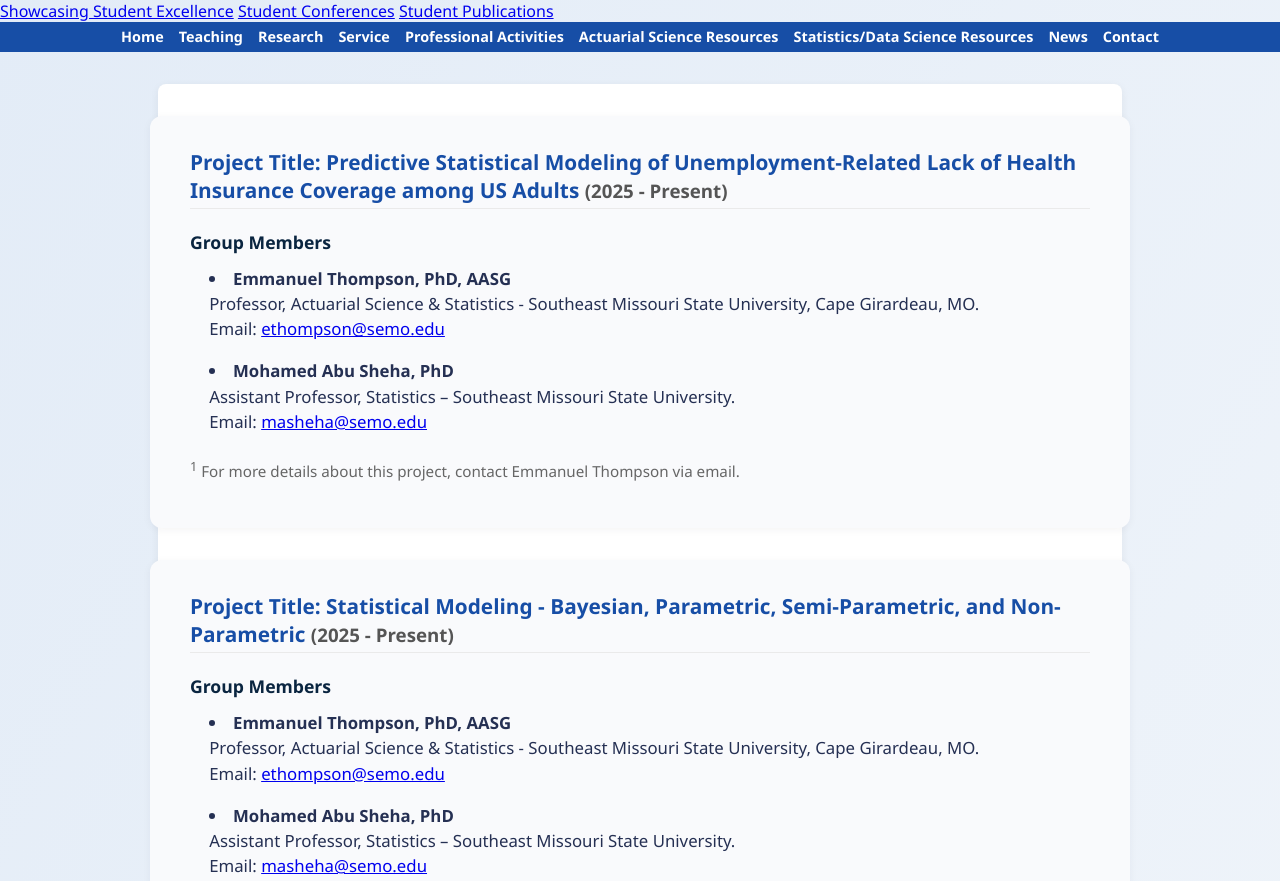
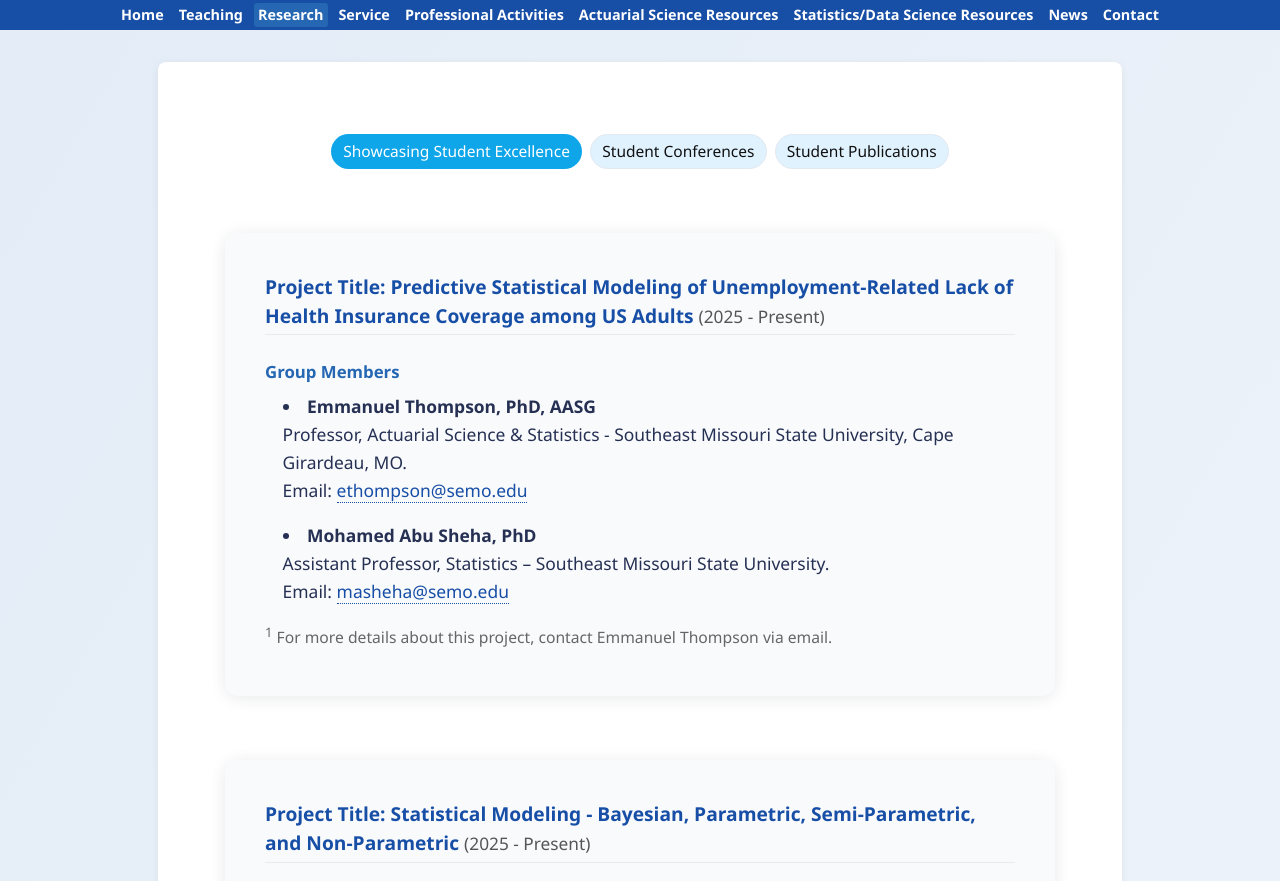
Before and after one commit to tomsca/ethompson, a plain HTML site: page research.html in a window 1280 px wide. Shown: the top 881 px of the page. Drawn offline with Linux system fonts and the light colour scheme.

Commit message:
Enhance research.html with styles and project updates
Added CSS styles for chips navigation and research projects. Updated navigation to highlight the active Research link. Modified project sections to include new research details and group members.

```diff
--- a/research.html
+++ b/research.html
@@ -1,21 +1,114 @@
-<div class="chips">
-  <a class="chip is-active" href="showcasing-student-excellence.html">Showcasing Student Excellence</a>
-  <a class="chip" href="student-conferences.html">Student Conferences</a>
-  <a class="chip" href="#">Student Publications</a>
-</div>
 <!DOCTYPE html>
 <html lang="en">
 <head>
   <meta charset="UTF-8">
   <title>Research | Emmanuel Thompson</title>
   <link rel="stylesheet" href="assets/css/style.css">
+  <style>
+    .chips {
+      display: flex;
+      gap: .5rem;
+      flex-wrap: wrap;
+      margin: 2.5em auto 2em auto;
+      justify-content: center;
+      max-width: 700px;
+    }
+    .chip {
+      background: #e0f2fe;
+      border: 1px solid #e2e8f0;
+      padding: .35rem .7rem;
+      border-radius: 999px;
+      font-size: .97rem;
+      text-decoration: none;
+      color: #111111;
+      transition: background 0.2s, color 0.2s;
+      display: inline-block;
+    }
+    .chip.is-active {
+      background: #0ea5e9;
+      color: white;
+      border-color: transparent;
+      pointer-events: none;
+    }
+    .research-project {
+      max-width: 750px;
+      margin: 2em auto;
+      background: rgba(249,250,252, 0.97);
+      border-radius: 14px;
+      box-shadow: 0 2px 16px rgba(30,40,60,0.10);
+      padding: 2.5em 2.5em 2em 2.5em;
+      position: relative;
+      z-index: 2;
+    }
+    .research-project h2 {
+      color: #174ea6;
+      margin-bottom: 1.2em;
+      font-size: 1.2em;
+      font-weight: 700;
+      line-height: 1.5;
+    }
+    .research-project h3 {
+      margin-top: 1.5em;
+      margin-bottom: .5em;
+      color: #2567b3;
+      font-size: 1.05em;
+    }
+    .research-project h4 {
+      margin-top: 1.25em;
+      margin-bottom: .5em;
+      color: #174ea6;
+      font-size: 1em;
+      font-weight: 600;
+    }
+    .years {
+      font-size: .98em;
+      color: #1a5c8e;
+      font-weight: 400;
+    }
+    .research-project ul {
+      padding-left: 1.1em;
+      margin-top: 0.6em;
+      margin-bottom: 0;
+    }
+    .research-project li {
+      margin-bottom: 1em;
+      font-size: 1.09em;
+      line-height: 1.6;
+    }
+    .research-project a {
+      color: #174ea6;
+      text-decoration: none;
+      border-bottom: 1px dotted #174ea6;
+      transition: color 0.15s;
+      font-weight: 500;
+    }
+    .research-project a:hover {
+      color: #d95a11;
+      border-bottom: 1px solid #d95a11;
+    }
+    .footnote {
+      margin-top: 1em;
+      font-size: .98em;
+      color: #666;
+    }
+    @media (max-width: 600px) {
+      .research-project {
+        padding: 1.2em 0.7em;
+      }
+      .chips {
+        flex-direction: column;
+        align-items: center;
+        margin: 1.5em 0 1em 0;
+      }
+    }
+  </style>
 </head>
 <body>
   <nav>
     <ul>
       <li><a href="index.html">Home</a></li>
       <li><a href="teaching.html">Teaching</a></li>
-      <li><a href="research.html">Research</a></li>
+      <li><a href="research.html" class="active">Research</a></li>
       <li><a href="service.html">Service</a></li>
       <li><a href="professional-activities.html">Professional Activities</a></li>
       <li><a href="actuarial-science-resources.html">Actuarial Science Resources</a></li>
@@ -25,6 +118,12 @@
     </ul>
   </nav>
   <main>
+    <!-- Section chips navigation -->
+    <div class="chips">
+      <a class="chip is-active" href="showcasing-student-excellence.html">Showcasing Student Excellence</a>
+      <a class="chip" href="student-conferences.html">Student Conferences</a>
+      <a class="chip" href="#">Student Publications</a>
+    </div>
     <section class="research-project">
       <h2>Project Title: Predictive Statistical Modeling of Unemployment-Related Lack of Health
         Insurance Coverage among US Adults <span class="years">(2025 - Present)</span></h2>
@@ -61,7 +160,7 @@ Insurance Coverage among US Adults <span class="years">(2025 - Present)</span></
       <p class="footnote"><sup>1</sup> For more details about this project, contact Emmanuel Thompson via email.</p>
     </section>
     <section class="research-project">
-  <h2>Project Title:  Forecast Combination with an Application in Atmospheric Carbon Dioxide Concentration in
+      <h2>Project Title: Forecast Combination with an Application in Atmospheric Carbon Dioxide Concentration in
         the USA <span class="years">(2025 - Present)</span></h2>
       <h3>Group Members</h3>
       <ul>
@@ -79,7 +178,7 @@ the USA <span class="years">(2025 - Present)</span></h2>
       <p class="footnote"><sup>1</sup> For more details about this project, contact Emmanuel Thompson via email.</p>
     </section>
     <section class="research-project">
-  <h2>Project Title:  Hybrid decision trees (DTs) and K-Nearest Neighbors (KNN) Classifier with Bootstrapping <span class="years">(2025 - Present)</span></h2>
+      <h2>Project Title: Hybrid decision trees (DTs) and K-Nearest Neighbors (KNN) Classifier with Bootstrapping <span class="years">(2025 - Present)</span></h2>
       <h3>Group Members</h3>
       <ul>
         <li>
@@ -145,7 +244,7 @@ the USA <span class="years">(2025 - Present)</span></h2>
         <li>
            <strong>Adolfo Ramos, D.A.</strong><br>
           Professor, Physical Education - Southeast Missouri State University, Cape Girardeau, MO.<br>
-          Email: <a href="aramos@semo.edu">aramos@semo.edu</a>
+          Email: <a href="mailto:aramos@semo.edu">aramos@semo.edu</a>
         </li>
         <li>
           <strong>Sunghoon Chung, Ph.D., ATC</strong><br>
```
Lines whose indentation alone changed are shown as unchanged.
